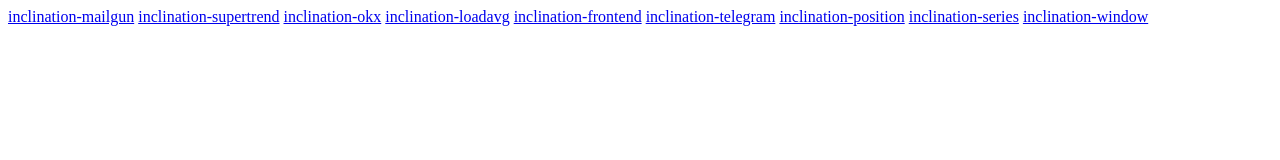
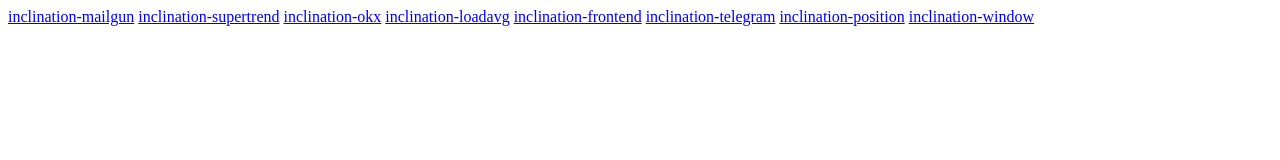
Before and after one commit to alest-software/simple, a plain HTML site: page index.html in a window 1280 px wide. Drawn offline with Linux system fonts and the light colour scheme.

Commit message:
Regenerated indices d82176e02883bb27676307dba397fb8dfdaa2ee2

```diff
--- a/index.html
+++ b/index.html
@@ -8,7 +8,6 @@
     <a href="/inclination-frontend/">inclination-frontend</a>
     <a href="/inclination-telegram/">inclination-telegram</a>
     <a href="/inclination-position/">inclination-position</a>
-    <a href="/inclination-series/">inclination-series</a>
     <a href="/inclination-window/">inclination-window</a>
   </body>
 </html>
```
